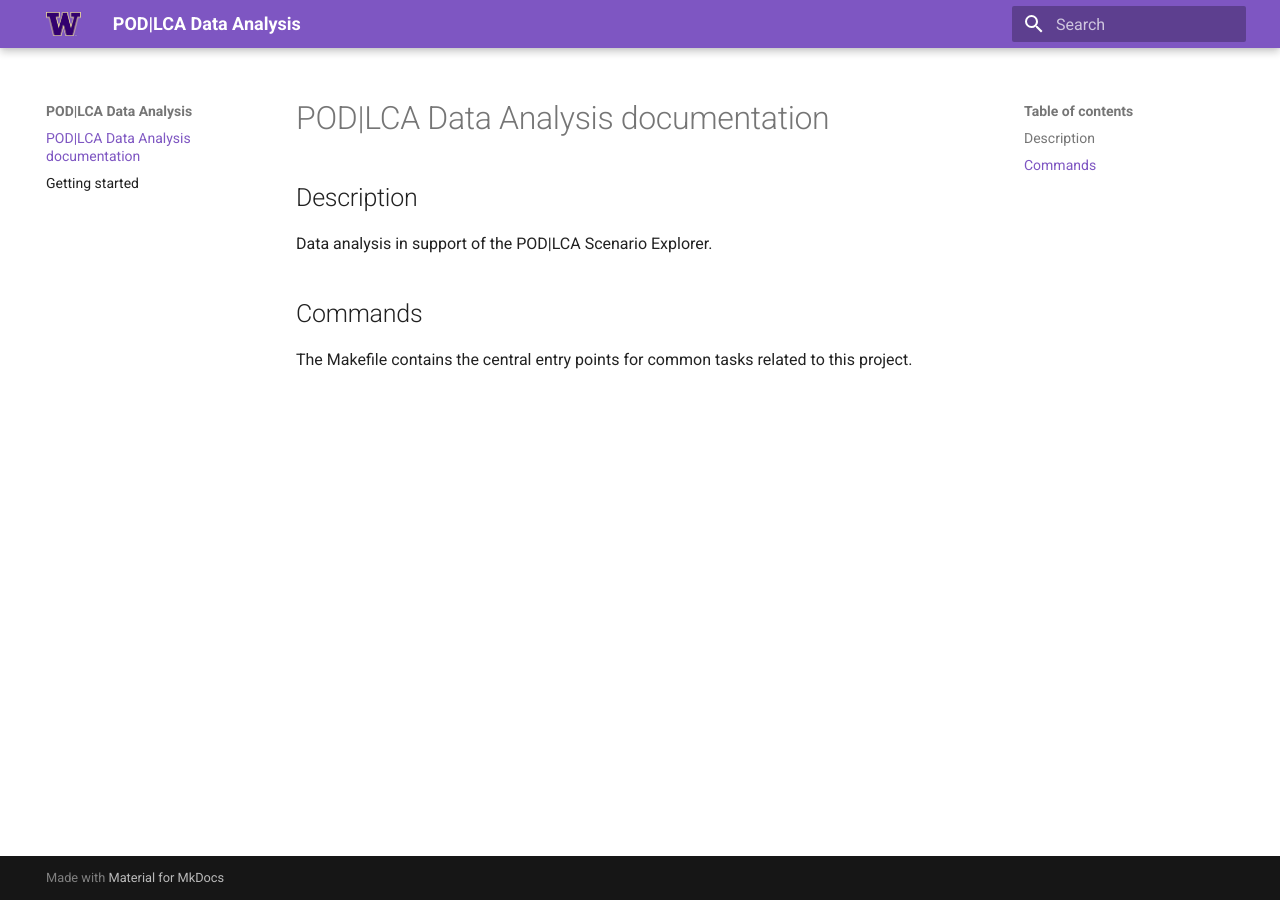
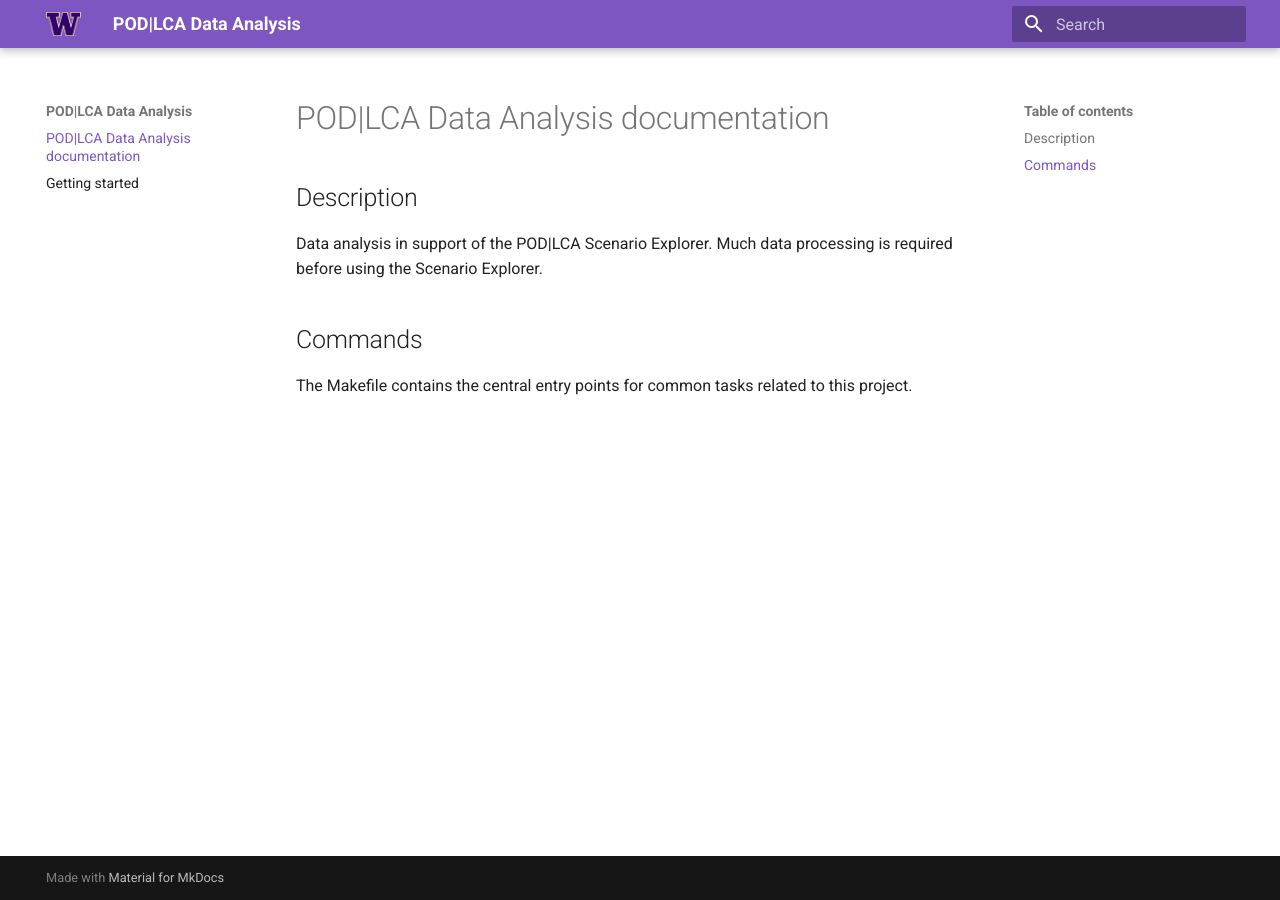
Before and after one commit to mchaf0126/pod_lca_data_analysis, an MkDocs documentation site: the page built from docs/docs/index.md, in a window 1280 px wide. Built offline with MkDocs 1.6.1 and Material for MkDocs 9.7.7, drawn with Linux system fonts in a browser that asks for light colours.

```diff
--- a/docs/docs/index.md
+++ b/docs/docs/index.md
@@ -2,7 +2,7 @@
 
 ## Description
 
-Data analysis in support of the POD|LCA Scenario Explorer.
+Data analysis in support of the POD|LCA Scenario Explorer. Much data processing is required before using the Scenario Explorer.
 
 ## Commands
 
```
Also changed, not shown: .readthedocs.yaml (added).
